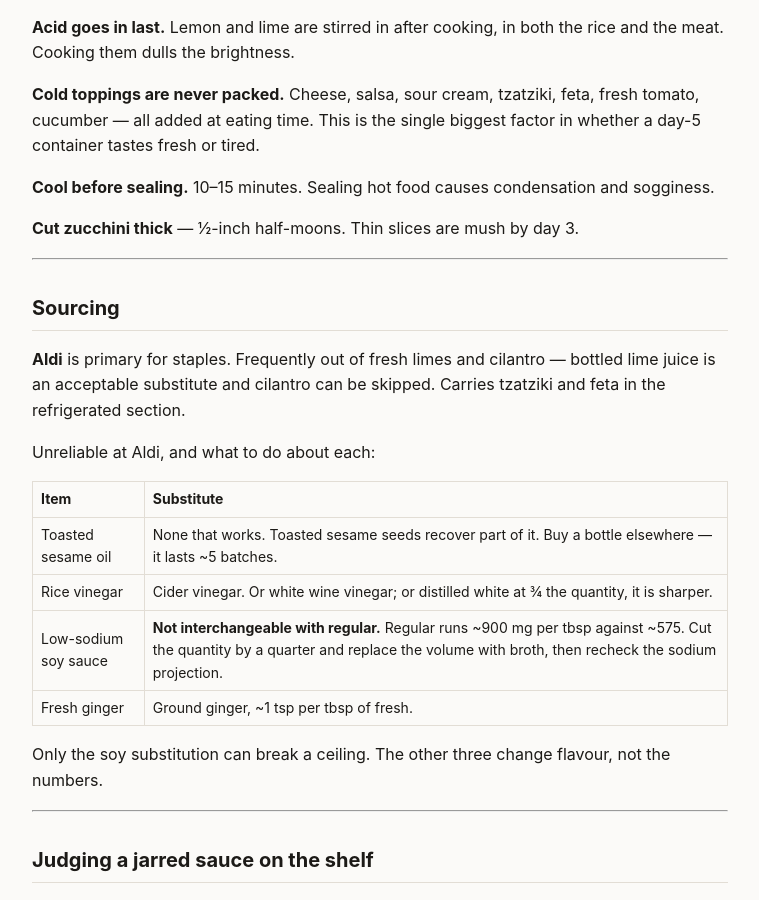
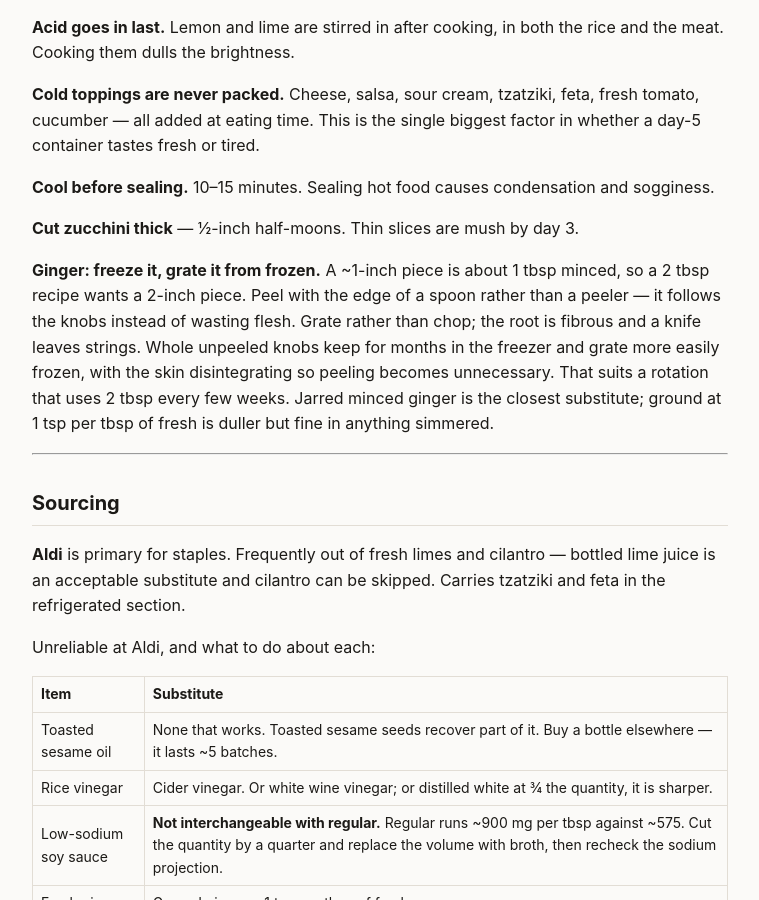
Before and after one commit to ZJBecker32/ten-containers, a Jekyll site: the page built from docs/standing-parameters.md, in a window 1280 px wide and 900 px high, scrolled down 3613 px. Shown: the whole window, without its empty margins (260-1019 px from the left). Built offline with Jekyll 4.4.1, drawn with Linux system fonts in a browser that asks for light colours.

Commit message:
Add ginger handling to standing techniques
First recipe in the rotation to call for fresh ginger, and the teriyaki
scratch-sauce rewrite will want it too, so it belongs in the shared layer
rather than in one recipe's notes.

Covers the parts that are not obvious: peel with a spoon rather than a peeler,
grate rather than chop because the root is fibrous, and freeze whole knobs and
grate from frozen. The freezer point is the one that matters for a rotation
using 2 tbsp every few weeks — otherwise most of the root shrivels before the
next batch.

Co-Authored-By: Claude Opus 5 <noreply@anthropic.com>
Claude-Session: https://claude.ai/code/session_01UgQQ4eCUmbkrGrvZUTtmrD

```diff
--- a/docs/standing-parameters.md
+++ b/docs/standing-parameters.md
@@ -167,6 +167,16 @@ condensation and sogginess.
 
 **Cut zucchini thick** — ½-inch half-moons. Thin slices are mush by day 3.
 
+**Ginger: freeze it, grate it from frozen.** A ~1-inch piece is about 1 tbsp
+minced, so a 2 tbsp recipe wants a 2-inch piece. Peel with the edge of a
+spoon rather than a peeler — it follows the knobs instead of wasting flesh.
+Grate rather than chop; the root is fibrous and a knife leaves strings.
+Whole unpeeled knobs keep for months in the freezer and grate more easily
+frozen, with the skin disintegrating so peeling becomes unnecessary. That
+suits a rotation that uses 2 tbsp every few weeks. Jarred minced ginger is
+the closest substitute; ground at 1 tsp per tbsp of fresh is duller but fine
+in anything simmered.
+
 ---
 
 ## Sourcing
```
